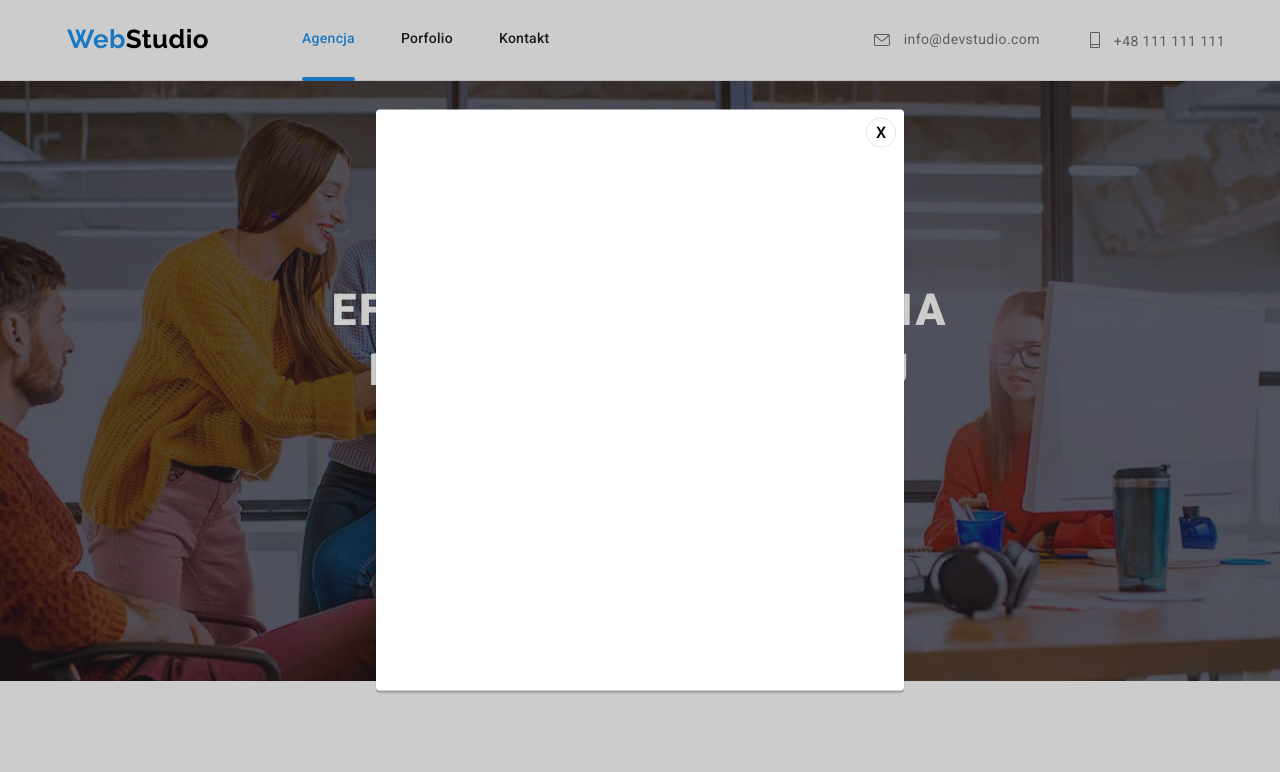
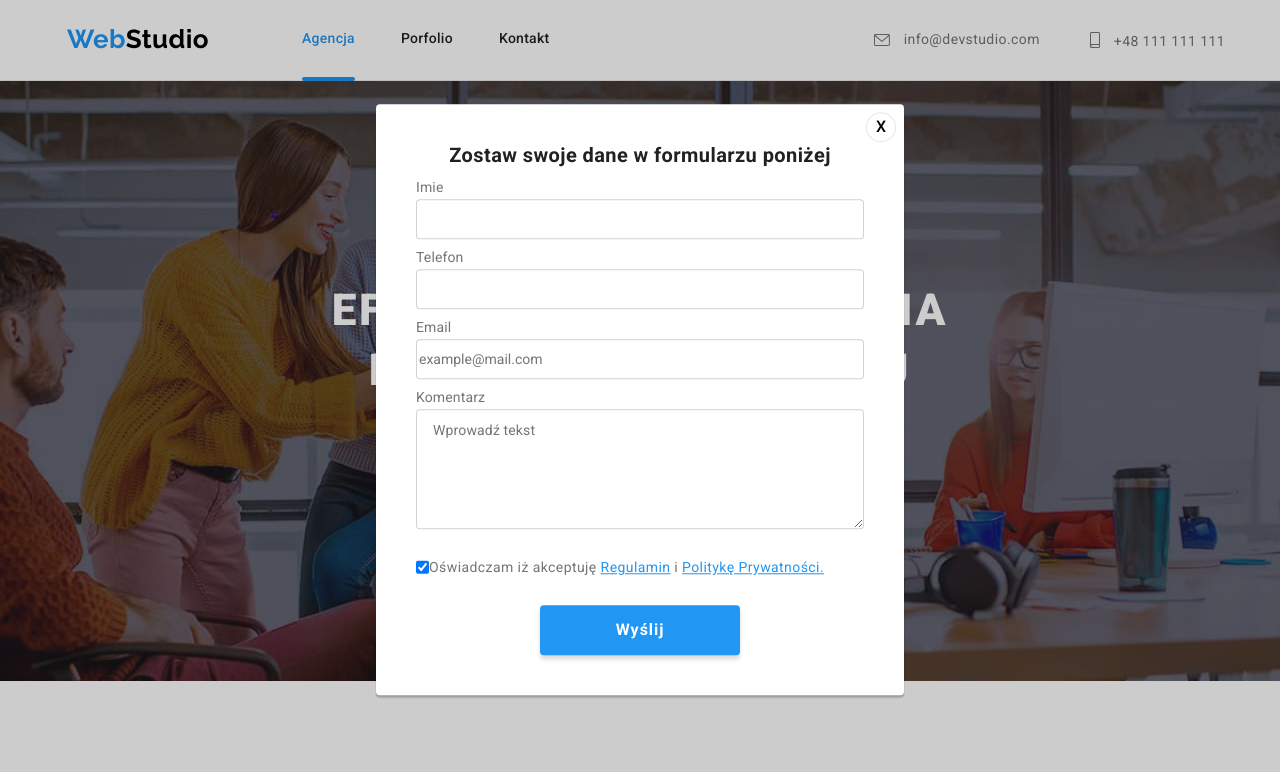
Before and after one commit to Dawidos12352/goit-markup-hw-06, a plain HTML site: page index.html in a window 1280 px wide. Both pictures are taken after a click on the button "Zamów usługę". Shown: the top 772 px of the page. Drawn offline with Linux system fonts and the light colour scheme.

Commit message:
add text in modal formular

```diff
--- a/css/styles.css
+++ b/css/styles.css
@@ -606,3 +606,67 @@ button:active {
   background: #2196f3;
   border-radius: 2px;
 }
+/*folmular*/
+.folmular {
+  display: flex;
+  flex-direction: column;
+  padding: 40px;
+}
+.folmular__header {
+  font-weight: 700;
+  font-size: 20px;
+  line-height: 1.15;
+  text-align: center;
+  color: var(--brand-color3);
+  margin-bottom: 12px;
+}
+.folmular__title {
+  display: flex;
+  flex-direction: column;
+  justify-content: center;
+  align-items: flex-start;
+  margin-bottom: 10px;
+  letter-spacing: 0.01em;
+  color: var(--brand-color1);
+}
+.folmular__item-textarea,
+.folmular__item {
+  border: 1px solid rgba(33, 33, 33, 0.2);
+  border-radius: 4px;
+  width: 448px;
+  margin-top: 4px;
+}
+.folmular__item {
+  height: 40px;
+}
+.folmular__item-textarea {
+  height: 120px;
+  padding: 12px 16px;
+  letter-spacing: 0.01em;
+  color: rgba(117, 117, 117, 0.5);
+}
+.folmular__checkbox {
+  display: flex;
+  flex-direction: row;
+  margin-top: 20px;
+  color: var(--brand-color1);
+}
+.folmular__checkbox-item {
+  line-height: 1.71;
+}
+.folmular__link {
+  color: var(--active-color);
+}
+.folmular__btn-send {
+  width: 200px;
+  height: 50px;
+  background: var(--active-color);
+  box-shadow: 0px 4px 4px rgba(0, 0, 0, 0.15);
+  border-radius: 4px;
+  font-weight: 700;
+  line-height: 1.88;
+  letter-spacing: 0.06em;
+  color: var(--brand-color2);
+  margin-left: 124px;
+  margin-top: 30px;
+}
--- a/index.html
+++ b/index.html
@@ -63,6 +63,41 @@
         <div class="backdrop is-hidden" data-modal>
           <div class="modal">
             <button class="close__btn modal-close" type="button" data-modal-close>X</button>
+
+            <form class="folmular" name="users_data_folmular" autocomplete="off">
+              <p class="folmular__header"> Zostaw swoje dane w formularzu poniżej </p>
+
+              <label class="folmular__title">
+                Imie
+                <input class="folmular__item" type="text" name="username" />
+              </label>
+
+              <label class="folmular__title">
+                Telefon
+                <input class="folmular__item" type="password" name="password" minlength="5" maxlength="12" />
+              </label>
+
+              <label class="folmular__title">
+                Email
+                <input class="folmular__item" type="email" name="email" placeholder="example@mail.com">
+              </label>
+
+              <label class="folmular__title">
+                Komentarz
+                <textarea class="folmular__item-textarea" name="comment" rows="5"
+                  placeholder="Wprowadź tekst"></textarea>
+              </label>
+
+              <label class="folmular__checkbox">
+                <input class="folmular__checkbox-item" type="checkbox" name="statue_and_policy"
+                  value="statue_and_policy" checked />
+                Oświadczam iż akceptuję&nbsp; <a class="folmular__link" href="#" target="_blank"> Regulamin </a>
+                &nbsp;i&nbsp;
+                <a class="folmular__link" href="#" target="_blank"> Politykę Prywatności. </a>
+              </label>
+
+              <button class="folmular__btn-send" type="submit">Wyślij</button>
+            </form>
           </div>
         </div>
       </div>
@@ -408,7 +443,7 @@
             zapisz się do newslettera
             <input class="newsletter__item" type="email" name="email" placeholder="E-mail" />
           </label>
-          <button class="newsletter__btn" type="submit">Submit</button>
+          <button class="newsletter__btn" type="submit">Zapisz się</button>
         </form>
 
       </div>
```
